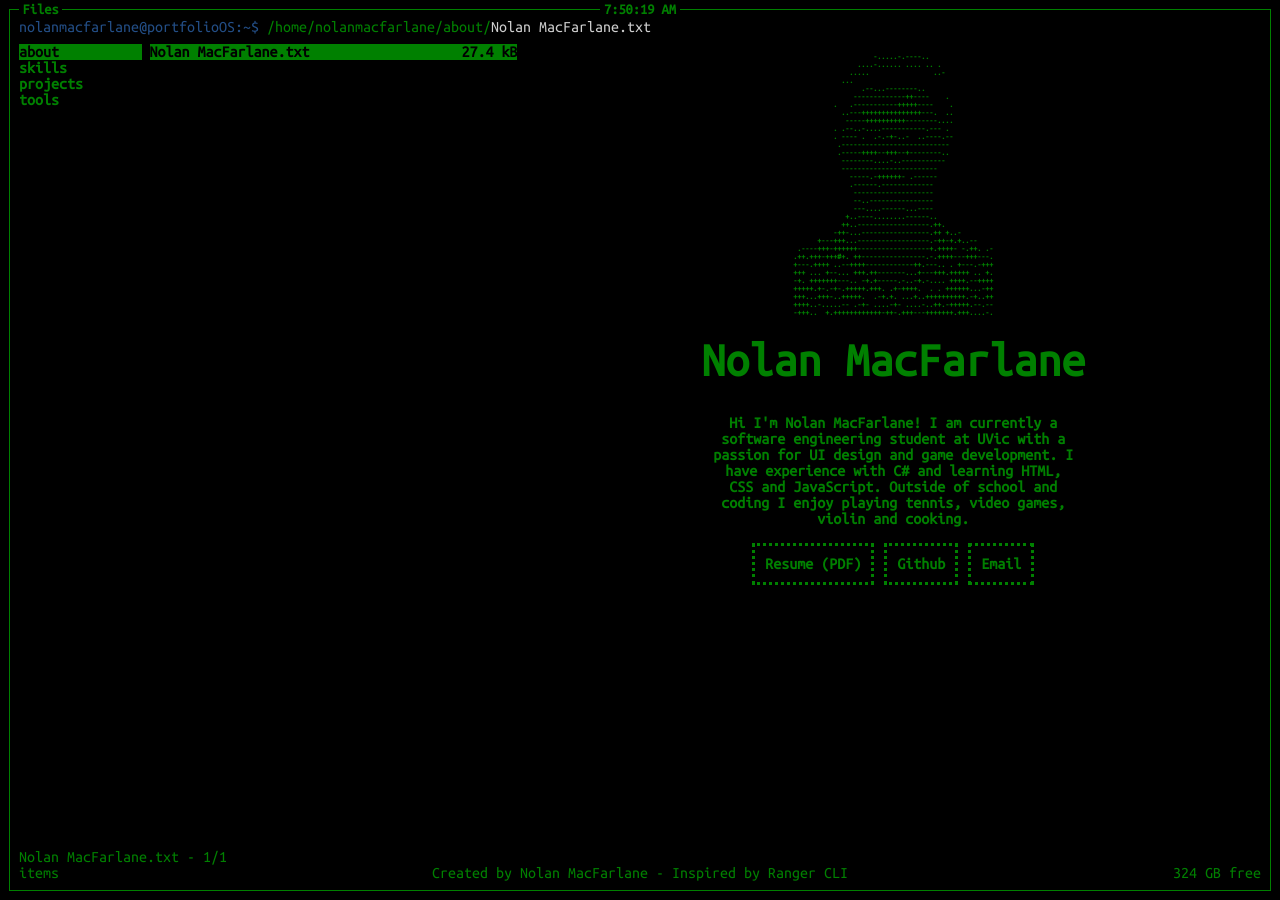
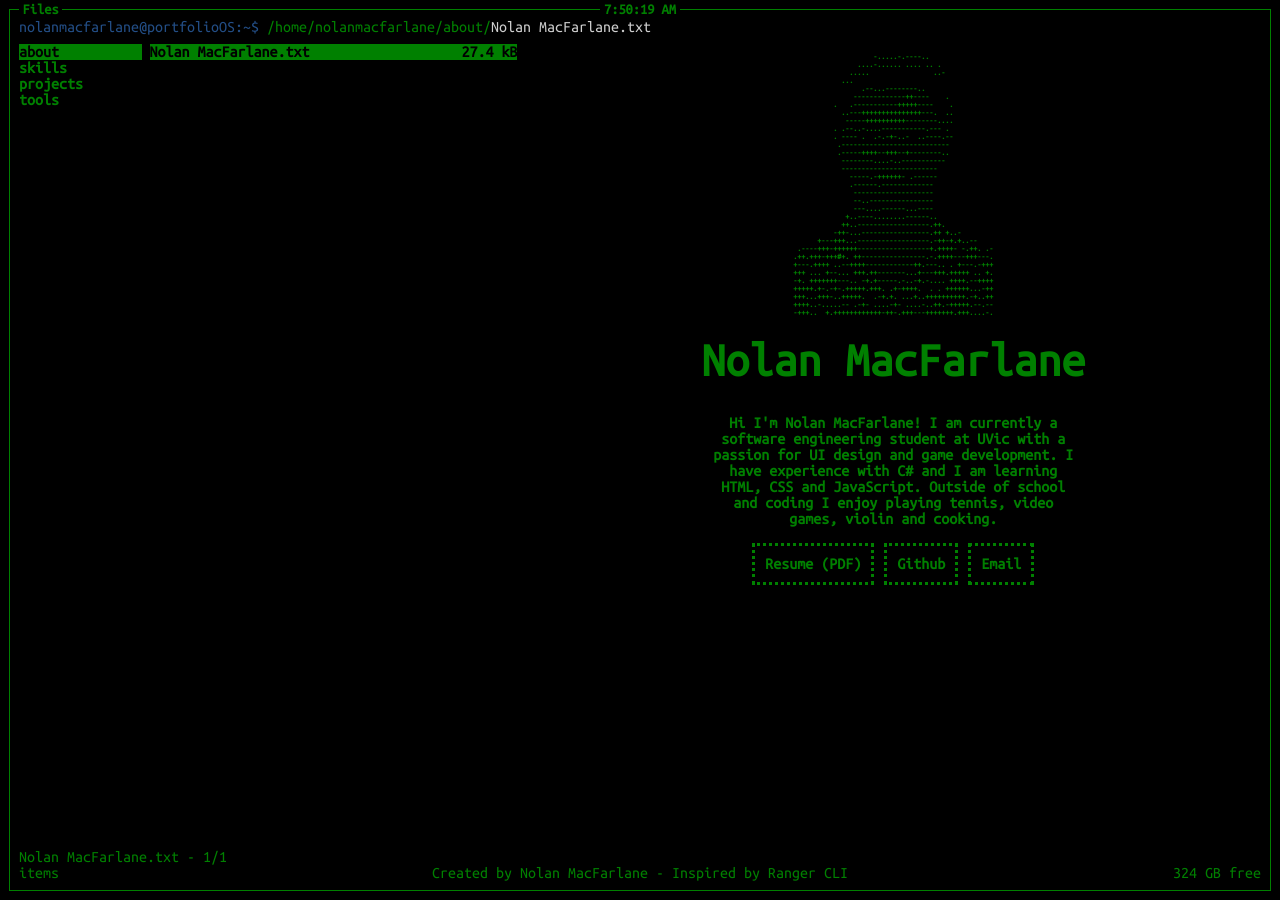
Before and after one commit to nolanmacfarlane/nolanmacfarlane.github.io, a Jekyll site: the page built from index.md, in a window 1280 px wide. Built offline with Jekyll 4.4.1, drawn with Linux system fonts in a browser that asks for light colours.

Commit message:
Added README.md

```diff
--- a/index.md
+++ b/index.md
@@ -20,7 +20,7 @@ script: home.js
         <div class="button folder" id="tool">tools</div>
     </section>
     <section id="main-file-container">
-        <div class="button file about" id="Nolan MacFarlane" data-logo="/assets/images/nolan.txt" data-description="Hi I'm Nolan MacFarlane! I am currently a software engineering student at UVic with a passion for UI design and game development. I have experience with C# and learning HTML, CSS and JavaScript. Outside of school and coding I enjoy playing tennis, video games, violin and cooking." data-links="resume github email">
+        <div class="button file about" id="Nolan MacFarlane" data-logo="/assets/images/nolan.txt" data-description="Hi I'm Nolan MacFarlane! I am currently a software engineering student at UVic with a passion for UI design and game development. I have experience with C# and I am learning HTML, CSS and JavaScript. Outside of school and coding I enjoy playing tennis, video games, violin and cooking." data-links="resume github email">
             Nolan MacFarlane.txt
             <div class="file-size">27.4 kB</div>
         </div>
```
Also changed, not shown: README.md (added).
